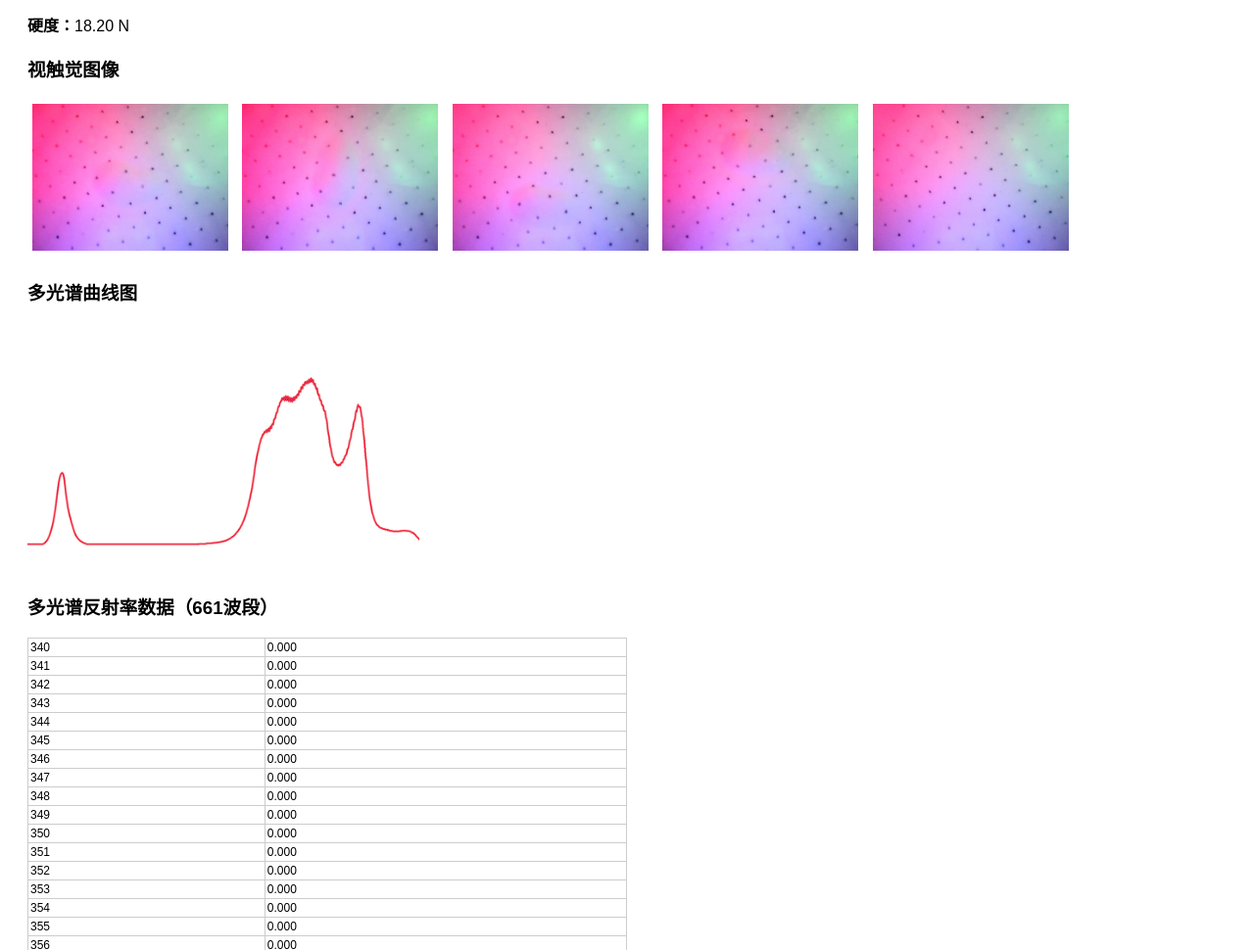
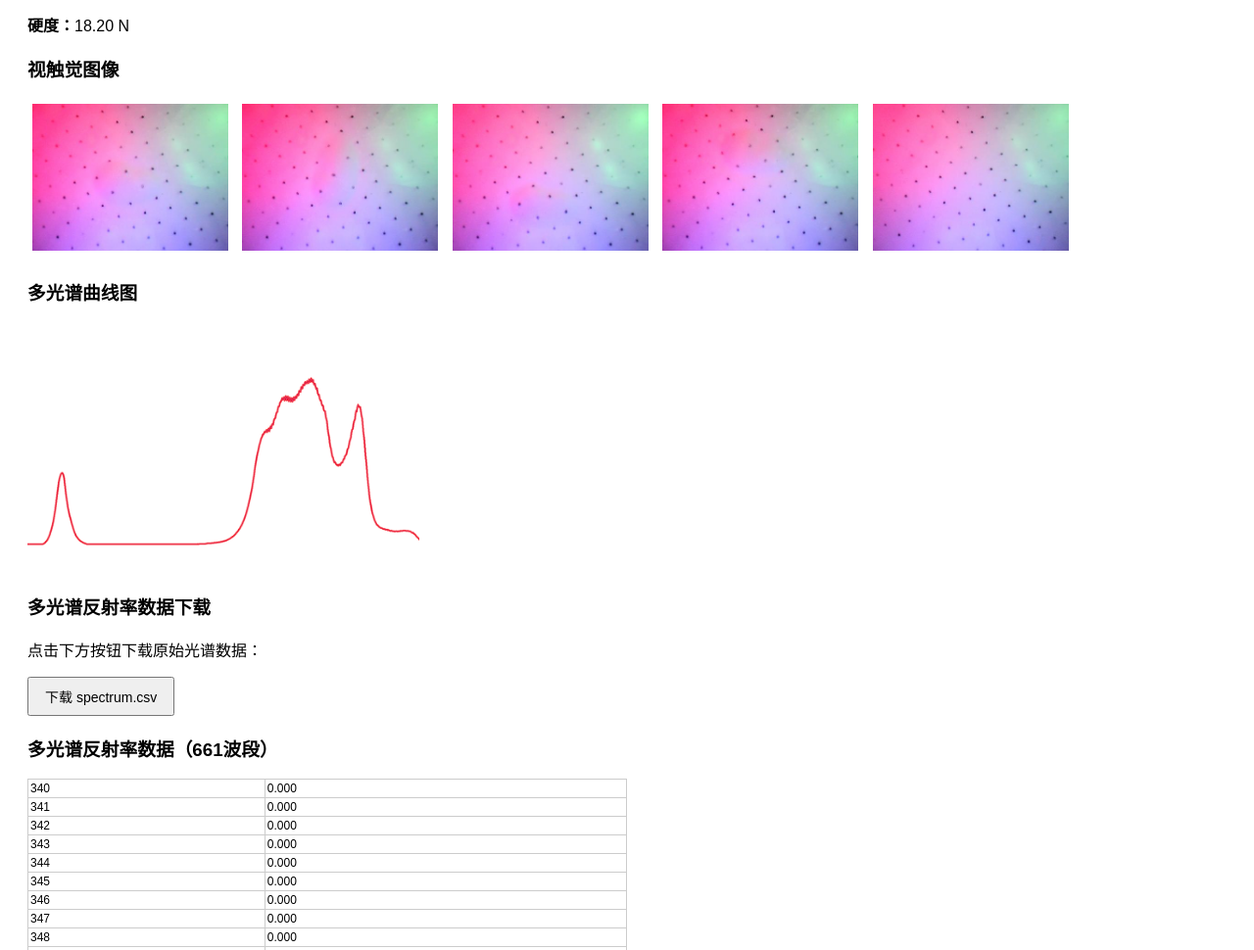
Before and after one commit to HZAU-Citrus-Engineering-College/kiwi-results, a plain HTML site: page sample1/result.html in a window 1280 px wide. Shown: the part 130-1100 px from the top of the page at 98% size. Drawn offline with Linux system fonts and the light colour scheme.

Commit message:
Update result.html

```diff
--- a/sample1/result.html
+++ b/sample1/result.html
@@ -27,6 +27,12 @@
         <h3>多光谱曲线图</h3>
         <img src="quxian.png" alt="多光谱曲线图" width="400" />
 
+        <h3>多光谱反射率数据下载</h3>
+        <p>点击下方按钮下载原始光谱数据：</p>
+        <a href="spectrum.csv" download>
+        <button style="padding: 8px 16px; font-size: 14px;">下载 spectrum.csv</button>
+        </a>
+
         <h3>多光谱反射率数据（661波段）</h3>
         <table border="1" class="dataframe">
   <tbody>
```
